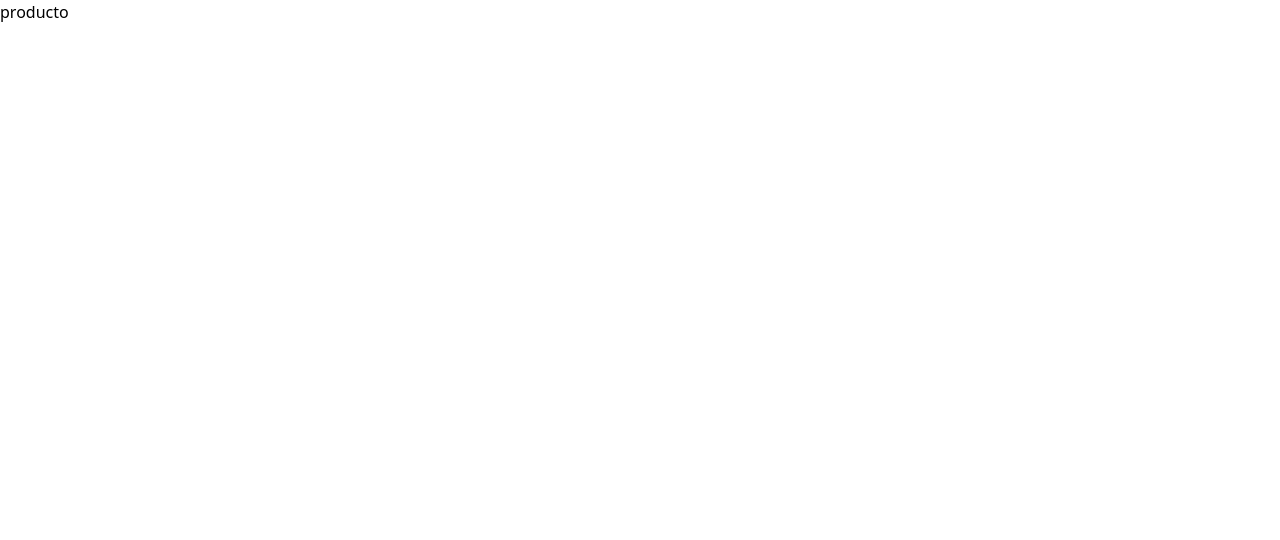
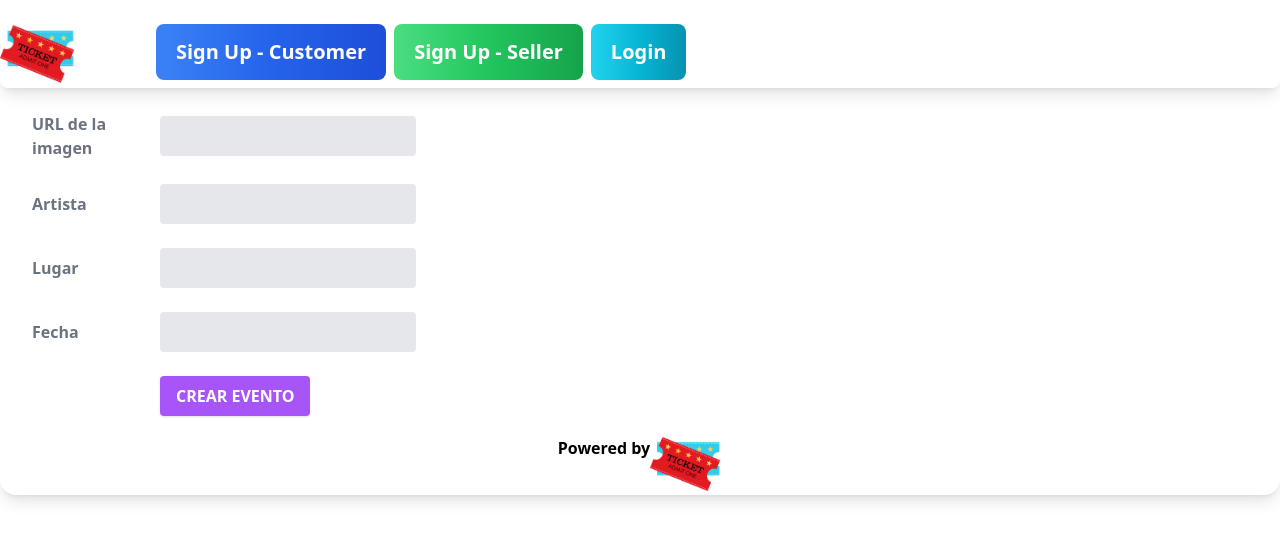
Before and after one commit to stevenosorio/boleteria, a Next.js app: page /seller in a window 1280 px wide. Shown: the top 540 px of the page. Built offline with nearby package versions, Linux system fonts and the light colour scheme.

Commit message:
terminado

```diff
--- a/components/Card.js
+++ b/components/Card.js
@@ -1,6 +1,6 @@
 import Image from 'next/image'
 import React from 'react'
-import cardList from '../domain/data'
+import {data} from '../domain/data'
 import { useRouter } from 'next/router'
 
 const Card = ({ ...props }) => {
@@ -13,7 +13,7 @@ const Card = ({ ...props }) => {
 
         <div className='grid lg:grid-cols-3 gap-6 w-full h-full mx-auto  px-8'>
 
-        {cardList.map(card=>(
+        {data.map(card=>(
          <>
          <div className='shadow-lg w-72 h-80'>
            <Image src={card.img} alt='imagen' width={300} height={100} className='rounded-lg h-44'/>
--- a/components/CatalogoC.js
+++ b/components/CatalogoC.js
@@ -1,6 +1,6 @@
 import Image from 'next/image'
 import React from 'react'
-import cardList from '../domain/data'
+import {data} from '../domain/data'
 import { useRouter } from 'next/router'
 
 const CatalogoC = ({ ...props }) => {
@@ -13,7 +13,7 @@ const CatalogoC = ({ ...props }) => {
 
     <div className='grid lg:grid-cols-3 gap-6 w-full h-full mx-auto  px-8'>
 
-        {cardList.map(card=>(
+    {data.map(card=>(
      <>
      <div className='shadow-lg w-72 h-80'>
        <Image src={card.img} alt='imagen' width={300} height={100} className='rounded-lg h-44'/>
--- /dev/null
+++ b/components/Crear.js
@@ -0,0 +1,128 @@
+
+import React, { useState } from "react"
+import registerService from '../services/eventos';
+import { useRouter } from 'next/router'
+
+const Crear = () => {
+    const router = useRouter()
+    const [formData, setFormData] = useState({
+        img: "",
+        title: "",
+        text: "",
+        date: "",
+    });
+    const [formSuccess, setFormSuccess] = useState(false)
+    const [formSuccessMessage, setFormSuccessMessage] = useState("")
+
+    const handleInput = (e) => {
+        const fieldName = e.target.name;
+        const fieldValue = e.target.value;
+
+        setFormData((prevState) => ({
+            ...prevState,
+            [fieldName]: fieldValue
+        }));
+    }
+
+    const handleLogin = async (event) => {
+        event.preventDefault()
+        if (img.value == '') {
+
+            alert("img invalido");
+        } else {
+            if (title.value == '') {
+                alert("title invalido")
+            } else {
+                if (text.value == '') {
+                    alert("text invalido")
+
+                } else {
+                    if (date.value == '') {
+                        alert("date invalido")
+                    } else {
+                        try {
+                            const user = await registerService({
+
+
+                                title: title.value,
+                                text: text.value,
+                                date: date.value,
+                            })
+                            if (user != null) {
+                                router.push('/catalogov')
+
+                            }
+                        } catch (error) {
+                            console.log('Error credentials')
+                            console.log(error);
+                        }
+
+                    }
+                }
+            }
+        }
+
+
+    }
+
+
+    return (
+        <div>
+            <form class="w-full max-w-sm" onSubmit={handleLogin} >
+                <div class="md:flex md:items-center mb-6">
+                    <div class="md:w-1/3">
+                        <label class=" text-gray-500 font-bold md:text-right mb-1 md:mb-0 pr-4" for="inline-full-name">
+                            URL de la imagen
+                        </label>
+                    </div>
+                    <div class="md:w-2/3">
+                        <input class="bg-gray-200 border-2 border-gray-200 rounded w-full py-2 px-4 text-gray-700 leading-tight focus:outline-none focus:bg-white focus:border-purple-500" id="img" type="text" placeholder="" name='img' onChange={handleInput} value={formData.name} />
+                    </div>
+                </div>
+                <div class="md:flex md:items-center mb-6">
+                    <div class="md:w-1/3">
+                        <label class=" text-gray-500 font-bold md:text-right mb-1 md:mb-0 pr-4" for="">
+                            Artista
+                        </label>
+                    </div>
+                    <div class="md:w-2/3">
+                        <input class="bg-gray-200 border-2 border-gray-200 rounded w-full py-2 px-4 text-gray-700 leading-tight focus:outline-none focus:bg-white focus:border-purple-500" id="title" type="text" name='title' placeholder="" onChange={handleInput} value={formData.name} />
+                    </div>
+                </div>
+
+                <div class="md:flex md:items-center mb-6">
+                    <div class="md:w-1/3">
+                        <label class=" text-gray-500 font-bold md:text-right mb-1 md:mb-0 pr-4" for="inline-password" type='text'>
+                            Lugar
+                        </label>
+                    </div>
+                    <div class="md:w-2/3">
+                        <input class="bg-gray-200 border-2 border-gray-200 rounded w-full py-2 px-4 text-gray-700 leading-tight focus:outline-none focus:bg-white focus:border-purple-500" id="text" name='text' type="text" placeholder="" onChange={handleInput} value={formData.name} />
+                    </div>
+                </div>
+
+                <div class="md:flex md:items-center mb-6">
+                    <div class="md:w-1/3">
+                        <label class=" text-gray-500 font-bold md:text-right mb-1 md:mb-0 pr-4" for="inline-password" type='text'>
+                            Fecha
+                        </label>
+                    </div>
+                    <div class="md:w-2/3">
+                        <input class="bg-gray-200 border-2 border-gray-200 rounded w-full py-2 px-4 text-gray-700 leading-tight focus:outline-none focus:bg-white focus:border-purple-500" id="date" name='date' type="text" placeholder="" onChange={handleInput} value={formData.name} />
+                    </div>
+                </div>
+
+                <div class="md:flex md:items-center">
+                    <div class="md:w-1/3"></div>
+                    <div class="md:w-2/3">
+                        <button class="shadow bg-purple-500 hover:bg-purple-400 focus:shadow-outline focus:outline-none text-white font-bold py-2 px-4 rounded" type="submit">
+                            CREAR EVENTO
+                        </button>
+                    </div>
+                </div>
+            </form>
+        </div>
+    )
+}
+
+export default Crear
--- a/components/HeaderV.js
+++ b/components/HeaderV.js
@@ -10,7 +10,7 @@ const HeaderV = () => {
         <button type="button" className="text-white bg-gradient-to-r from-blue-500 via-blue-600 to-blue-700 hover:bg-gradient-to-br focus:ring-4 focus:outline-none focus:ring-blue-300 dark:focus:ring-blue-800 font-semibold rounded-lg text-xl px-5 py-2.5 text-center mr-2 mb-2 h-14"><Link href="/register">Sign Up - Customer</Link></button>
         <button type="button" className="text-white bg-gradient-to-r from-green-400 via-green-500 to-green-600 hover:bg-gradient-to-br focus:ring-4 focus:outline-none focus:ring-green-300 dark:focus:ring-green-800 font-semibold rounded-lg text-xl px-5 py-2.5 text-center mr-2 mb-2 h-14"><Link href="/registerV">Sign Up - Seller</Link></button>
         <button type="button" className="text-white bg-gradient-to-r from-cyan-400 via-cyan-500 to-cyan-600 hover:bg-gradient-to-br focus:ring-4 focus:outline-none focus:ring-cyan-300 dark:focus:ring-cyan-800 font-semibold rounded-lg text-xl px-5 py-2.5 text-center mr-2 mb-2 h-14"><Link href="/login">Login</Link></button>
-        <button type="button" className="text-white bg-gradient-to-r from-cyan-400 via-cyan-500 to-cyan-600 hover:bg-gradient-to-br focus:ring-4 focus:outline-none focus:ring-cyan-300 dark:focus:ring-cyan-800 font-semibold rounded-lg text-xl px-5 py-2.5 text-center mr-2 mb-2 h-14"><Link href="/">Crea un EVENTO</Link></button>
+        <button type="button" className="text-white bg-gradient-to-r from-cyan-400 via-cyan-500 to-cyan-600 hover:bg-gradient-to-br focus:ring-4 focus:outline-none focus:ring-cyan-300 dark:focus:ring-cyan-800 font-semibold rounded-lg text-xl px-5 py-2.5 text-center mr-2 mb-2 h-14"><Link href="/seller">Crea un EVENTO</Link></button>
 
       </header>
     </div>
--- a/domain/data.js
+++ b/domain/data.js
@@ -1,4 +1,4 @@
-export default [
+export const data = [
     {
         img: "/images/1.png",
         title: "BAD BUNNY - BARRANQUILLA",
--- a/pages/seller.js
+++ b/pages/seller.js
@@ -1,8 +1,31 @@
+
+import styles from '../styles/Home.module.css'
+import Crear from '../components/Crear'
+import Footer from '../components/Footer'
+import Header from '../components/header'
+export default function Home() {
+   return (
+
+      <div>
+
+         <header>
+              <Header/>
+         </header>
 
 
-export default function Home({img ,title,text,date}) {
-    return (
 
-       <h1>producto</h1>
-    )
-  }
+         <div className={styles.container}>
+         <Crear/>
+         </div>
+
+
+
+         <footer>
+            <Footer/>
+         </footer>
+      </div>
+
+
+
+   )
+ }
--- /dev/null
+++ b/services/eventos.js
@@ -0,0 +1,38 @@
+import {data} from '../domain/data'
+
+const evetos = async credentials => {
+
+
+    if(window.localStorage.getItem("eventos") == null) {
+
+
+        data.push({
+            img:credentials.img ,
+            title: credentials.title,
+            text: credentials.text,
+            date: credentials.date,
+        })
+
+        window.localStorage.setItem("eventos", JSON.stringify(data));
+        return data;
+    }else{
+        let userStorage = JSON.parse(window.localStorage.getItem("eventos"));
+
+        userStorage.push({
+            img:credentials.img ,
+            title: credentials.title,
+            text: credentials.text,
+            date: credentials.date,
+        })
+        data.push({
+            img:credentials.img ,
+            title: credentials.title,
+            text: credentials.text,
+            date: credentials.date,
+        })
+        window.localStorage.setItem("eventos", JSON.stringify(userStorage));
+        return userStorage;
+    }
+}
+
+export default evetos;
```
Also changed, not shown: services/geteventos.js (added, +20 -0 lines). Lines whose indentation alone changed are shown as unchanged.
